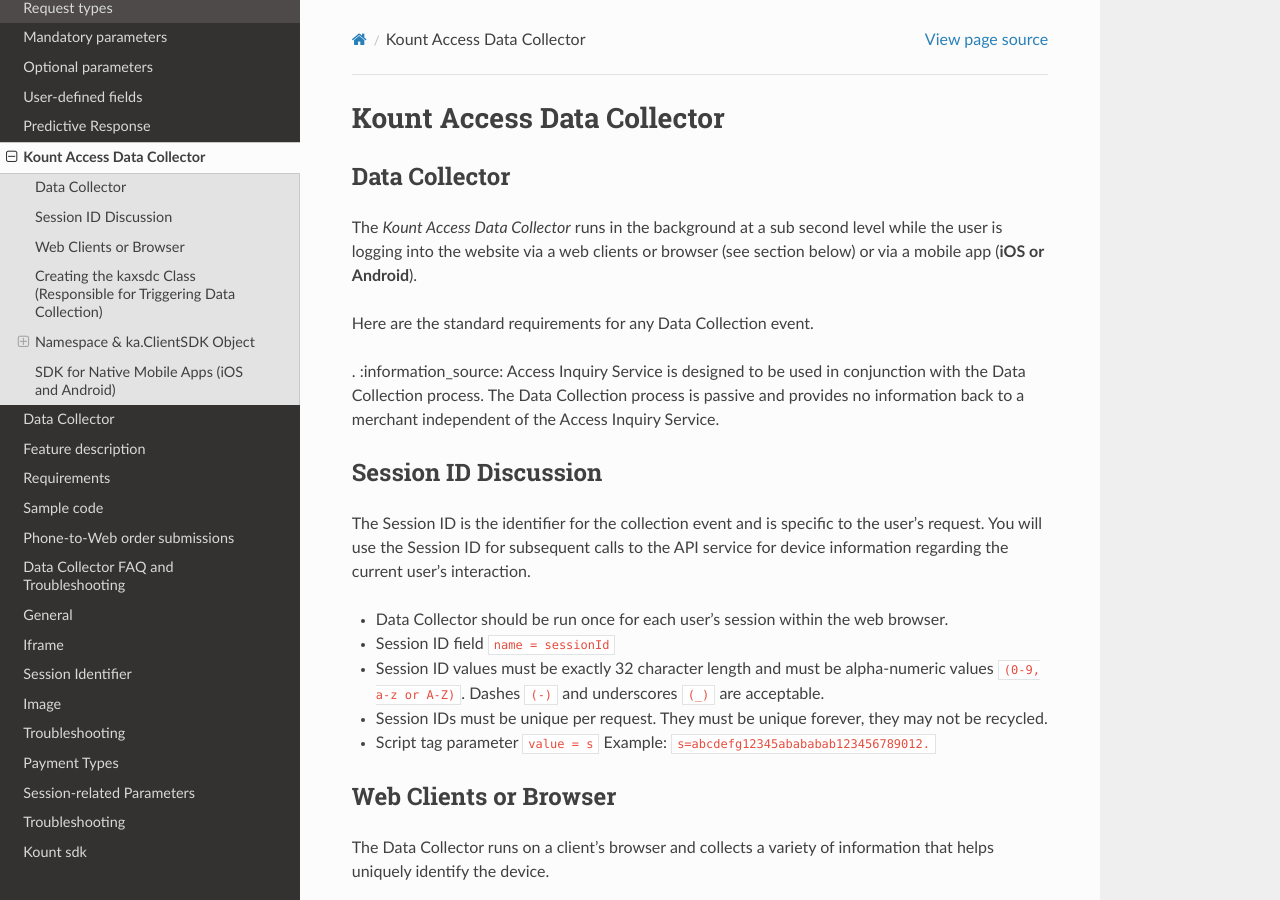
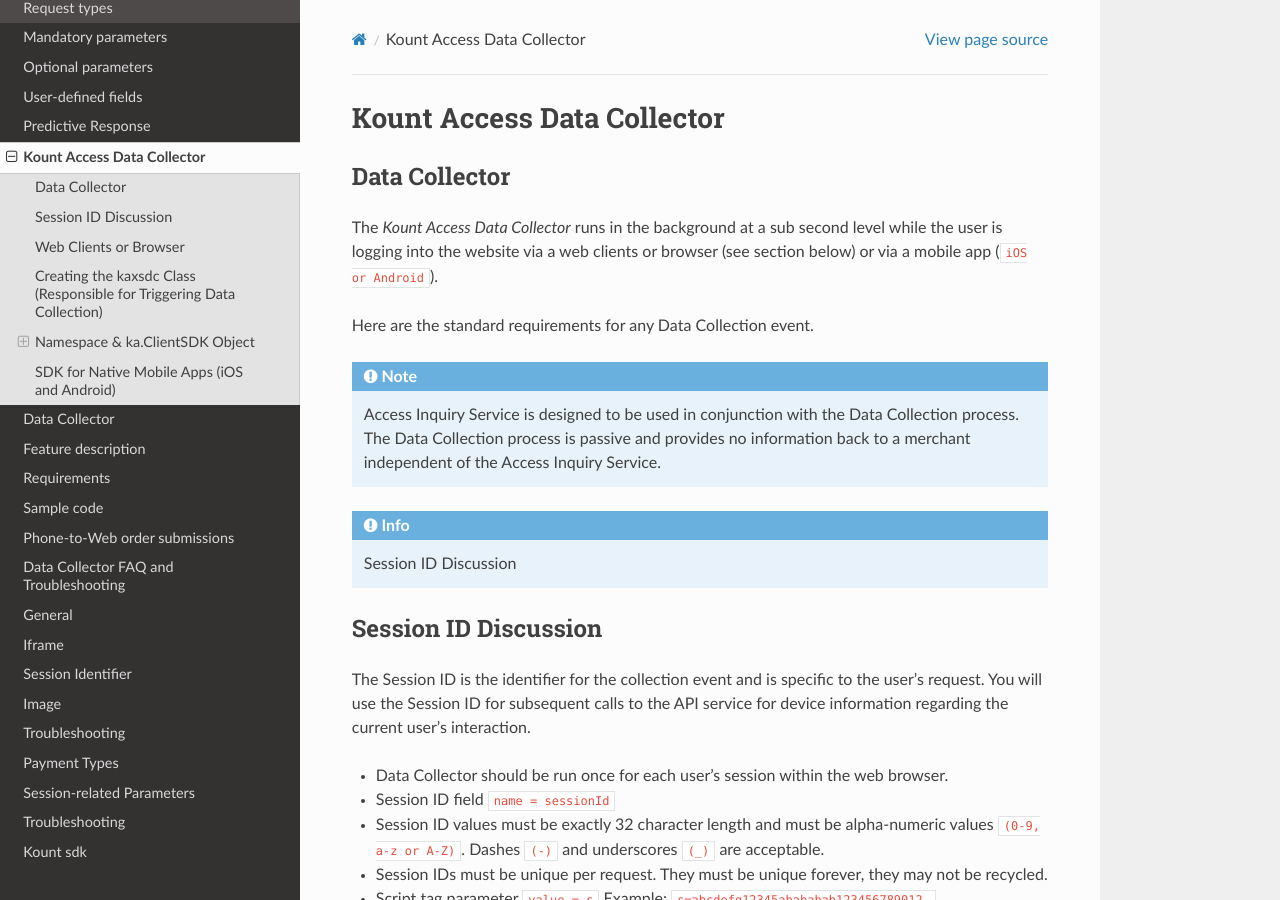
Before and after one commit to Kount/kount-ris-python-sdk, a Sphinx documentation site: the page built from docs/KountAccessDataCollector.rst, in a window 1280 px wide and 900 px high. Built offline with Sphinx 7.4.7 and the Read the Docs theme 2.0.0, drawn with Linux system fonts in a browser that asks for light colours; cross-references to code outside the pages are shown as plain code.

Commit message:
Update KountAccessDataCollector.rst

```diff
--- a/docs/KountAccessDataCollector.rst
+++ b/docs/KountAccessDataCollector.rst
@@ -6,11 +6,17 @@
 
 The *Kount Access Data Collector* runs in the background at a sub second
 level while the user is logging into the website via a web clients or
-browser (see section below) or via a mobile app (**iOS or Android**).
+browser (see section below) or via a mobile app (:red:`iOS or Android`).
 
 Here are the standard requirements for any Data Collection event.
 
-. :information_source:    Access Inquiry Service is designed to be used in conjunction with the Data Collection process. The Data Collection process is passive and provides no information back to a merchant independent of the Access Inquiry Service.
+.. note:: Access Inquiry Service is designed to be used in conjunction with the Data Collection process. The Data Collection process is passive and provides no information back to a merchant independent of the Access Inquiry Service.
+
+
+.. admonition:: Info
+   :class: Green
+
+   Session ID Discussion
 
 
 Session ID Discussion
```
